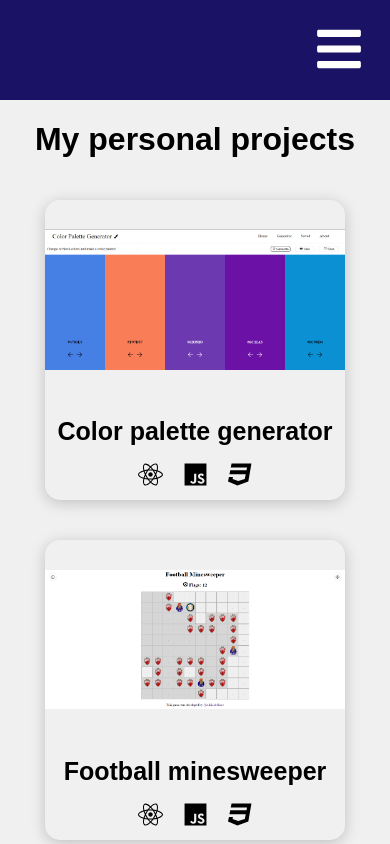
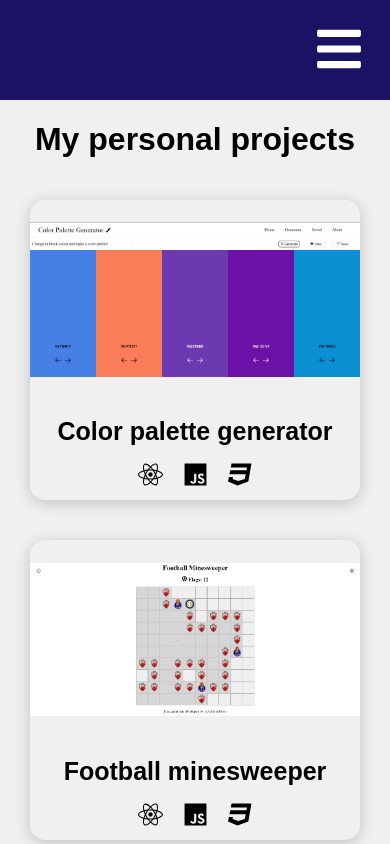
Before and after one commit to AdrianMReds/adrianmreds-portfolio, a React (Create React App) app: page /projects in a window 390 px wide. Shown: the top 844 px of the page. Built offline with nearby package versions, Linux system fonts and the light colour scheme.

Commit message:
Experience and projects update

```diff
--- a/src/pages/Experience.jsx
+++ b/src/pages/Experience.jsx
@@ -47,7 +47,7 @@ const Experience = () => {
 
         <VerticalTimelineElement
           className="vertical-timeline-element--work"
-          date="January 2023 - Present"
+          date="January 2023 - July 2023"
           iconStyle={{ background: "#e9d35b", color: "#fff" }}
           icon={<FaBriefcase />}
         >
--- a/src/pages/Projects.jsx
+++ b/src/pages/Projects.jsx
@@ -1,11 +1,15 @@
-import React from "react";
+import React, { useEffect } from "react";
 import "../styles/Projects.css";
 import ProjectItem from "../components/ProjectItem";
 import { ProjectList } from "../helper/projectList";
 
 const Projects = () => {
+  useEffect(() => {
+    window.scrollTo(0, 0);
+  }, []);
+
   return (
-    <div className="projects">
+    <div className="projects" id="projects">
       <h1>My personal projects</h1>
       <div className="projectList">
         {ProjectList.map((item, index) => {
--- a/src/styles/Home.css
+++ b/src/styles/Home.css
@@ -78,7 +78,7 @@
 }
 
 .skill:hover {
-  background-color: lightgray;
+  transform: scale(1.1);
 }
 
 @media only screen and (max-width: 830px) {
--- a/src/styles/Projects.css
+++ b/src/styles/Projects.css
@@ -24,6 +24,7 @@
   margin: 20px;
   box-shadow: 0px 3px 15px rgba(0, 0, 0, 0.2);
   text-align: center;
+  overflow-y: hidden;
 }
 
 .projectItem:hover {
@@ -75,7 +76,7 @@
   }
 
   .projectItem {
-    width: 300px;
+    width: 330px;
     height: 300px;
   }
 }
```
